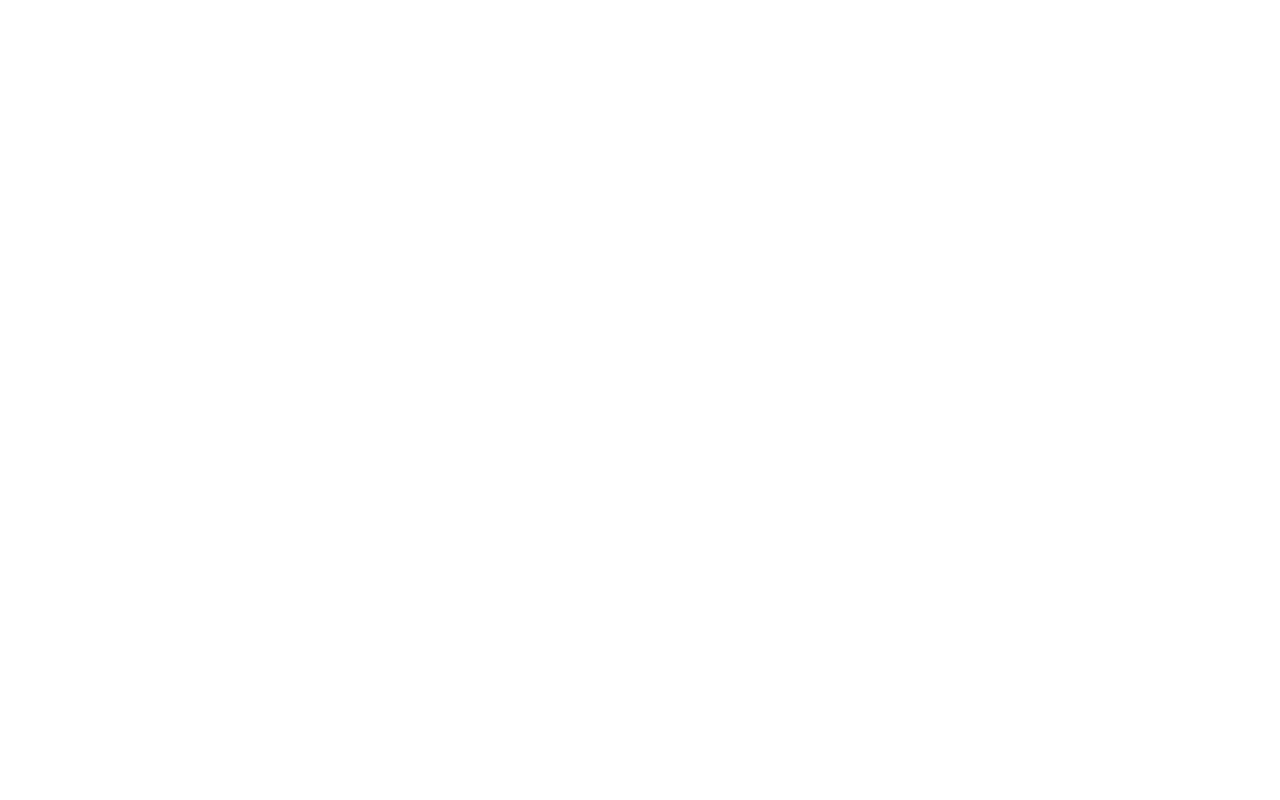
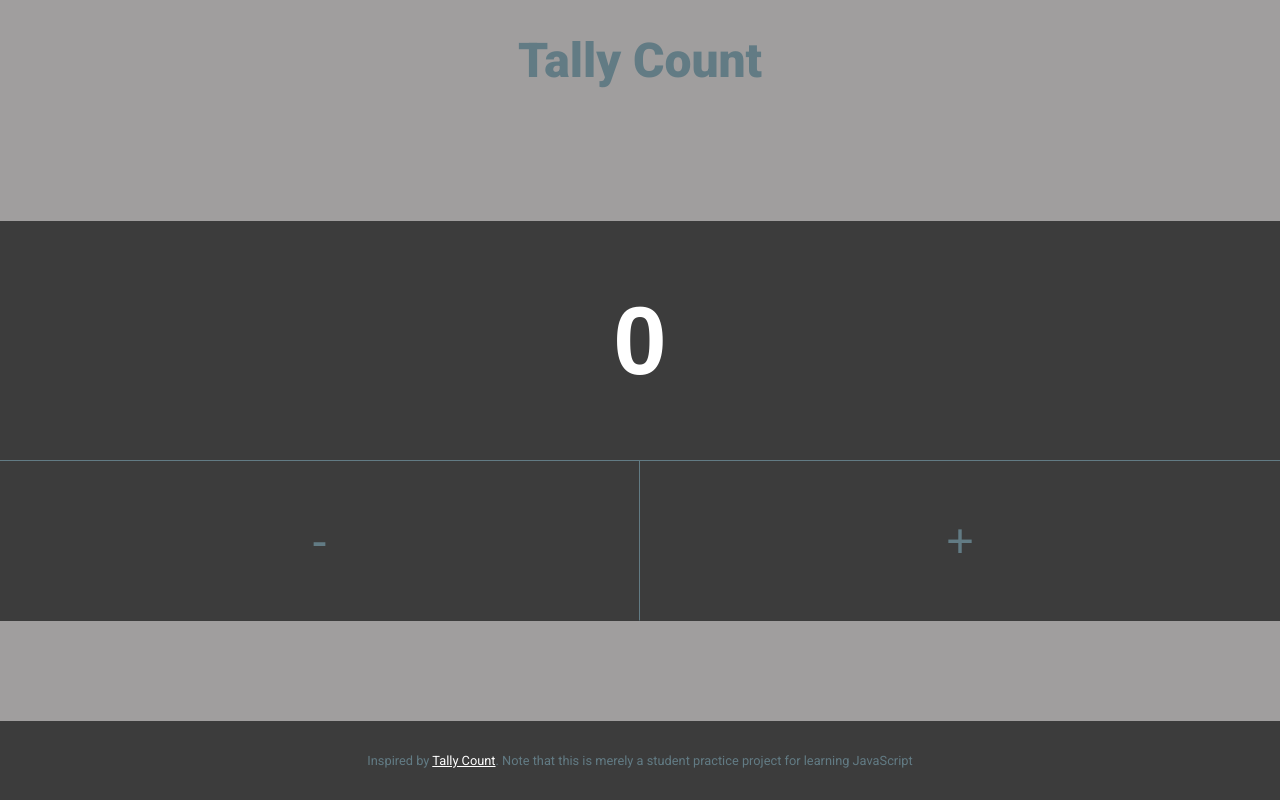
Before and after one commit to Kwetso-Ogodiseng-Kgaladi/KWEKGA980_BCL2302_Benjamin_KwetsoKgaladi_IWA, a plain HTML site: page IWA1/index.html in a window 1280 px wide. Drawn offline with Linux system fonts and the light colour scheme.

Commit message:
IWA5 challenge 5

```diff
--- a/IWA1/index.html
+++ b/IWA1/index.html
@@ -5,13 +5,55 @@
     <meta charset="UTF-8">
     <meta http-equiv="X-UA-Compatible" content="IE=edge">
     <meta name="viewport" content="width=device-width, initial-scale=1.0">
-    <title>Tally count</title>
-
-    <link rel="stylesheet" href="stylesheets.css">
+    <title>Tally Count</title>
+    <link rel="stylesheet" href="./stylesheets.css">
+    <link rel="preconnect" href="https://fonts.googleapis.com">
+    <link rel="preconnect" href="https://fonts.gstatic.com" crossorigin>
+    <link href="https://fonts.googleapis.com/css2?family=Overpass:wght@900&family=Roboto:wght@400;500;900&display=swap" rel="stylesheet">
+    <script src="./script.js" type="module" defer></script>
 </head>
 
 <body>
+    <header class="header">
+        <h1 class="header_title">
+            Tally Count
+        </h1>
 
+    </header>
+<!--    <aside class="controls">
+        <label>
+            <span>Display</span>
+            <select>
+                <option>Single</option>
+                <option>Multiple</option>
+            </select>
+        </label>
+        <label>
+            <span>Counter</span>
+            <select>
+                <option>Counter 1</option>
+                <option>Counter 2</option>
+                <option>Counter 3</option>
+            </select>
+        </label>
+        <button>Settings</button>
+    </aside> -->
+
+    <main class="counter">
+        <input class="counter_value" data-key="number" readonly value="0">
+
+        <div class="counter_actions">
+            <button data-key = "subtract" class="counter_button counter_button_first">-</button>
+            <button data-key="add" class="counter_button">+</button>
+        </div>
+
+    </main>
+
+    <footer class="footer">
+        Inspired by  <a class="footer_link"
+        href="https://tallycount.app/">Tally Count</a>. Note that this is merely a student practice project for learning JavaScript
+
+    </footer>
 </body>
 
 </html>
--- a/IWA1/script.js
+++ b/IWA1/script.js
@@ -0,0 +1,33 @@
+const MAX_NUMBER = 15;
+const MIN_NUMBER = -5;
+
+const number = document.querySelector('[data-key="number"]')
+const subtract = document.querySelector('[data-key="subtract"]')
+const add = document.querySelector('[data-key="add"]')
+
+const subtractHandler = () => {
+   const newVaulue = parseInt(number.value) -1;
+      number.value = newVaulue;
+
+      if (newValue <= MIN_NUMBER){
+        subtract.disabled = true
+    } else{
+        subtract.disabled = false
+    }
+
+}
+
+const addHandler = () => {
+    const newValue = parseInt(number.value) +1;
+    number.value = newValue;
+
+    if (newValue >= MAX_NUMBER){
+        add.disabled = true
+    } else{
+        add.disabled = false
+    }
+}
+
+
+subtract.addEventListener('click',subtractHandler);
+add.addEventListener('click', addHandler);
--- a/IWA1/stylesheets.css
+++ b/IWA1/stylesheets.css
@@ -1,12 +1,103 @@
-:root{
---color-green: #31c48d;
---color-white:
+:root {
+    --color-green: green;
+    --color-white: white;
+    --color-dark-grey: rgb(60, 60, 60);
+    --color-medium-grey: rgb(160, 158, 158);
+    --color-light-grey: rgb(98, 123, 132);
 }
 
-*{
+* {
     box-sizing: border-box;
 }
-body{
+
+ html{
+    height: 100vh;
+
+ }
+body {
     margin: 0;
+    background: var(--color-medium-grey);
+    color: var(--color-white);
+    font-family: roboto, Arial, Helvetica, sans-serif;
+    display: flex;
+    flex-direction: column;
+    justify-content: space-between;
+    height: 100%;
+}
+
+/* Header */
+
+header {
+    text-align: center;
+}
+
+.header_title {
+    font-size: 3rem;
+    font-weight: 900;
+    color: var(--color-light-grey);
+}
+
+/* controls */
+
+.controls {
+    background: yellow;
+}
+
+/* Counter */
+
+.counter {
+    background: var(--color-dark-grey);
+}
+
+.counter_value {
+    width: 100%;
+    height: 15rem;
+    text-align: center;
+    font-size: 6rem;
+    font-weight: 900;
+    background: none;
+    color: var(--color-white);
+    border-width: 0;
+    border-bottom: 1px solid var(--color-light-grey);
+    transition: transform 0.3s;
+    transform: translateY(0);
+}
+
+.counter_actions {
+    display: flex;
+}
+
+.counter_button {
+    background: none;
+    width: 50%;
+    border-width: 0;
+    color: var(--color-light-grey);
+    font-size: 3rem;
+    height: 10rem;
+    border-bottom: 1px solid var(--color-dark-grey);
+    transition: transform 0.3s;
+    transform: translateY(0);
+}
+
+.counter_button:active{
+    background: var(--color-medium-grey);
+    transform:translateY(-2%)
+}
+
+.counter_button_first {
+    border-right: 1px solid var(--color-light-grey);
 
 }
+
+/*footer*/
+
+.footer {
+    background: var(--color-dark-grey);
+    color: var(--color-light-grey);
+    padding: 2rem;
+    font-size: 0.8rem;
+    text-align: center;
+}
+.footer_link{
+    color: var(--color-white);
+}
--- a/IWA3/challenge_1/scripts.js
+++ b/IWA3/challenge_1/scripts.js
@@ -7,3 +7,8 @@ const message = '© ' + company + ' (' + year + ')';
 document.querySelector('footer').innerText = message;
 
 console.log(message)
+
+
+//Added  the curly brackets in the year and company
+//edited the configuration variable also included semi-colon
+//added the console.log so that the message on line 6 run
--- a/IWA3/challenge_2/johannes.js
+++ b/IWA3/challenge_2/johannes.js
@@ -6,3 +6,6 @@ export const role2 = "Intern";
 
 const display= firstname + '' + surname +" ("+ role2 + ")";
 document.querySelector('#Johannes').innerText = display;
+
+/*replaced private with const in line 1;2 and 7
+replaced public with export also added number on role*/
--- a/IWA3/challenge_2/scripts.js
+++ b/IWA3/challenge_2/scripts.js
@@ -5,3 +5,8 @@ import { role2 } from "./johannes.js";
 import { role3 } from "./alex.js";
 
 console.log('Roles:', role1, role2, role3)
+
+/**Added import to the 3 numbered roles
+ * and i linked the imports to my JS script
+ * lastly i added the 3 numbered roles to my console.log so that it can return the different roles in the console
+*/
```
Also changed, not shown: IWA3/challenge_2/alex.js (+6 -3 lines), IWA3/challenge_2/nwabisa.js (+6 -3 lines), IWA5/index.html (added, +13 -0 lines), IWA5/scripts.js (added, +39 -0 lines).
